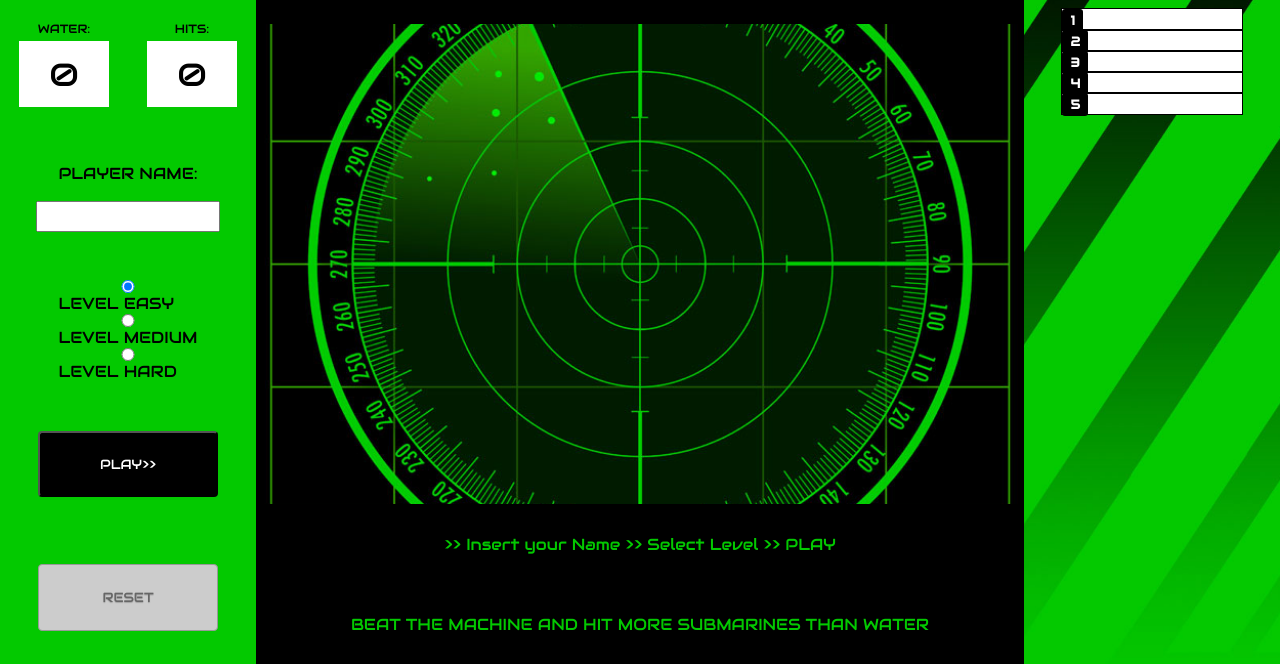
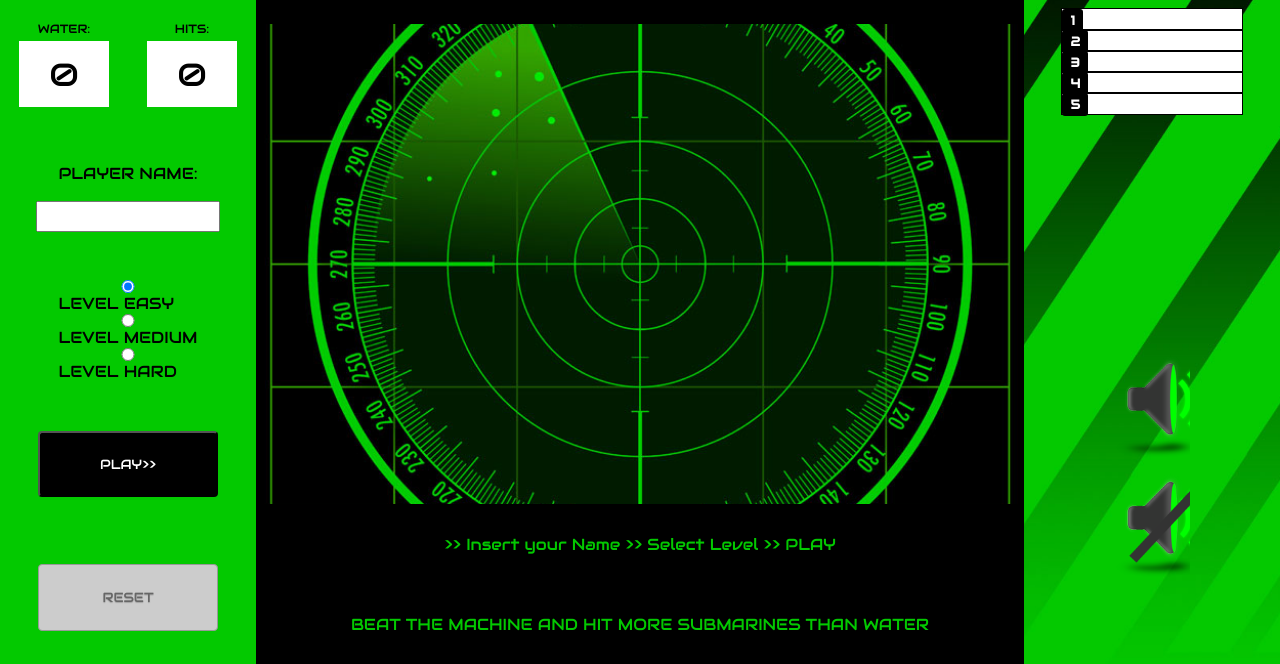
Before and after one commit to joordiii/project_game, a plain HTML site: page index.html in a window 1280 px wide. Both pictures are taken after a click on the button "PLAY>>". Shown: the part 136-800 px from the top of the page. Drawn offline with nearby package versions, Linux system fonts and the light colour scheme.

Commit message:
with and without sound

```diff
--- a/general2.js
+++ b/general2.js
@@ -44,6 +44,13 @@ function App(difficultLevel) {
   self.player.hitC = null;
   //Sounds
   self.audioState = null;
+  self.audioHit = null;
+  self.audioWater = null;
+  self.soundYes = null;
+  self.soundNo = null;
+  self.bestScorers2Element = null;
+  self.audioHit = new Audio('sounds/Blast-SoundBible.com-2068539061.mp3');
+  self.audioWater = new Audio('sounds/Slime Splash-SoundBible.com-1894179558.mp3');
 
   //Initail Welcome
   self.buildWelcome = function() {
@@ -180,9 +187,10 @@ function App(difficultLevel) {
     bestScorers1Element.className = 'bestScorersElement';
     mainFooter.appendChild(bestScorers1Element);
     //
-    var bestScorers2Element = document.createElement('div');
-    bestScorers2Element.className = 'bestScorersElement';
-    mainFooter.appendChild(bestScorers2Element);
+    self.bestScorers2Element = document.createElement('div');
+    self.bestScorers2Element.className = 'bestScorersElement';
+    self.bestScorers2Element.id = 'bestScorersElementId';
+    mainFooter.appendChild(self.bestScorers2Element);
     // Timer space lavel
     var goalSpacePar = document.createElement('p');
     goalSpacePar.className = 'goalSpacePar';
@@ -321,38 +329,15 @@ function App(difficultLevel) {
     list1.appendChild(li5);
     //Second Half (5 items)
 
-    var soundYes = document.createElement('div');
-    soundYes.className = 'soundYes';
-    bestScorers2Element.appendChild(soundYes);
+    self.soundYes = document.createElement('div');
+    self.soundYes.className = 'soundYes';
+    self.bestScorers2Element.appendChild(self.soundYes);
+    self.soundYes.addEventListener("click", self.soundPage);
 
-    var soundNo = document.createElement('div');
-    soundNo.className = 'soundNo';
-    bestScorers2Element.appendChild(soundNo);
-
-    /*var list2 = document.createElement('ol');
-    list2.className = 'list2';
-    list2.setAttribute('start', 6);
-    bestScorers2Element.appendChild(list2);
-
-    var li6 = document.createElement('li');
-    li6.id = 'li6';
-    list2.appendChild(li6);
-
-    var li7 = document.createElement('li');
-    li7.id = 'li7';
-    list2.appendChild(li7);
-
-    var li8 = document.createElement('li');
-    li8.id = 'li8';
-    list2.appendChild(li8);
-
-    var li9 = document.createElement('li');
-    li9.id = 'li9';
-    list2.appendChild(li9);
-
-    var li10 = document.createElement('li');
-    li10.id = 'li10';
-    list2.appendChild(li10);*/
+    self.soundNo = document.createElement('div');
+    self.soundNo.className = 'soundNo';
+    self.bestScorers2Element.appendChild(self.soundNo);
+    self.soundNo.addEventListener("click", self.mutePage);
 
     //Building the default goal at building the main page
     self.goalSpace.innerHTML = "FIND 49 SUB's";
@@ -391,6 +376,9 @@ function App(difficultLevel) {
     //Destroy message of the bottom to clean the screen and
     //leave space to the Game Over message
     self.emptyNode(self.levelElement);
+    //Adding the music to the DOM
+    self.mainMain.appendChild(self.audioHit);
+    self.mainMain.appendChild(self.audioWater);
   };
 
   //Destroy grid
@@ -437,7 +425,7 @@ function App(difficultLevel) {
     var target = event.currentTarget;
     //First 'if' is to prevent the box to be clicked twice and count twice
     //CHANGE 2 by self.level
-    if ((2) === self.player.hitC) {
+    if ((5) === self.player.hitC) {
       //Building the Message
       if (self.firstTime) {
         self.firstTime = false;
@@ -459,7 +447,8 @@ function App(difficultLevel) {
         //If it has a Child (image) the display the content and play the Audio
         if (target.firstChild) {
           target.firstChild.style.display = "block";
-          new Audio('sounds/Blast-SoundBible.com-2068539061.mp3').play();
+          self.audioHit.play();
+          self.audioHit.className = "audio";
         }
         //Add hits counter
         if (target.firstChild) {
@@ -470,7 +459,8 @@ function App(difficultLevel) {
         else {
           self.player.waterC = self.player.waterC + 1;
           self.scoreSpace1.innerHTML = self.player.waterC;
-          new Audio('sounds/Slime Splash-SoundBible.com-1894179558.mp3').play();
+          self.audioWater.play();
+          self.audioWater.className = 'audio';
         }
       }
     }
@@ -649,14 +639,55 @@ function App(difficultLevel) {
   };
 
   //Enabling and disabling Audio
-  self.audioState = document.getElementsByTagName("body");
+  /*self.audioState = document.getElementById("body");
 
   self.enableMute = function() {
-    self.audioState.getElementsByTagName("body")[0].muted = true;
+    self.audioState.muted = true;
   };
 
   self.disableMute = function() {
-    self.audioState.getElementsByTagName("body")[0].muted = false;
+    self.audioState.muted = false;
+  };*/
+
+
+
+
+
+  /*self.mutePage = function() {
+    var audios = document.getElementsByClassName('audio');
+    [].forEach.call(audios, function(audio) {
+      self.muteMe(audio);
+    });
   };
 
+  self.muteMe = function(elem) {
+    elem.muted = true;
+    elem.pause();
+  };*/
+
+
+
+  self.mutePage = function() {
+    self.muteMe(self.audioHit);
+    self.muteMe(self.audioWater);
+
+  };
+
+  self.muteMe = function(elem) {
+    elem.muted = true;
+    //elem.pause();
+  };
+
+
+  self.soundPage = function() {
+    self.soundMe(self.audioHit);
+    self.soundMe(self.audioWater);
+  };
+
+  self.soundMe = function(elem) {
+    elem.muted = false;
+    //elem.play();
+  };
+
+
 }
--- a/index.html
+++ b/index.html
@@ -10,7 +10,7 @@
 
 </head>
 
-<body>
+<body id="body">
   <div id="container">
     <!--<div id="header"></div>
     <div id="main"></div>
--- a/stylesheet.css
+++ b/stylesheet.css
@@ -226,6 +226,7 @@ html, body {
   display: flex;
   flex-wrap: wrap;
   outline: 1px solid green;
+  cursor: crosshair;
 }
 
 .iDiv {
@@ -276,6 +277,13 @@ html, body {
   display: flex;
   justify-content: center;
   align-items: center;
+}
+
+#bestScorersElementId {
+  display: flex;
+  display: row;
+  align-items: center;
+  justify-content: center;
 }
 
 .list1 {
@@ -361,6 +369,24 @@ button:disabled, button[disabled] {
 
 .gridContainer {}
 
+.soundYes {
+  width: 30%;
+  height: 50%;
+  background-image: url('images/sound_enabled.png');
+  background-repeat: no-repeat;
+  background-size: cover;
+  cursor: pointer;
+}
+
+.soundNo {
+  width: 30%;
+  height: 50%;
+  background-image: url('images/sound_disabled.png');
+  background-repeat: no-repeat;
+  background-size: cover;
+  cursor: pointer;
+}
+
 @media (min-width: 750px) {
   #container {
     flex-direction: row;
@@ -435,6 +461,9 @@ button:disabled, button[disabled] {
   .radioForm {
     font-size: 1em;
   }
+  .gridContainer {
+    cursor: crosshair;
+  }
   .list1 {
     background-color: white;
     width: 70%;
@@ -450,4 +479,26 @@ button:disabled, button[disabled] {
   #li1, #li2, #li3, #li4, #li5, #li6, #li7, #li8, #li9, #li10 {
     outline: 1px solid black;
   }
+  #bestScorersElementId {
+    display: flex;
+    display: row;
+    align-items: center;
+    justify-content: center;
+  }
+  .soundYes {
+    width: 30%;
+    height: 30%;
+    background-image: url('images/sound_enabled.png');
+    background-repeat: no-repeat;
+    background-size: cover;
+    cursor: pointer;
+  }
+  .soundNo {
+    width: 30%;
+    height: 30%;
+    background-image: url('images/sound_disabled.png');
+    background-repeat: no-repeat;
+    background-size: cover;
+    cursor: pointer;
+  }
 }
```
